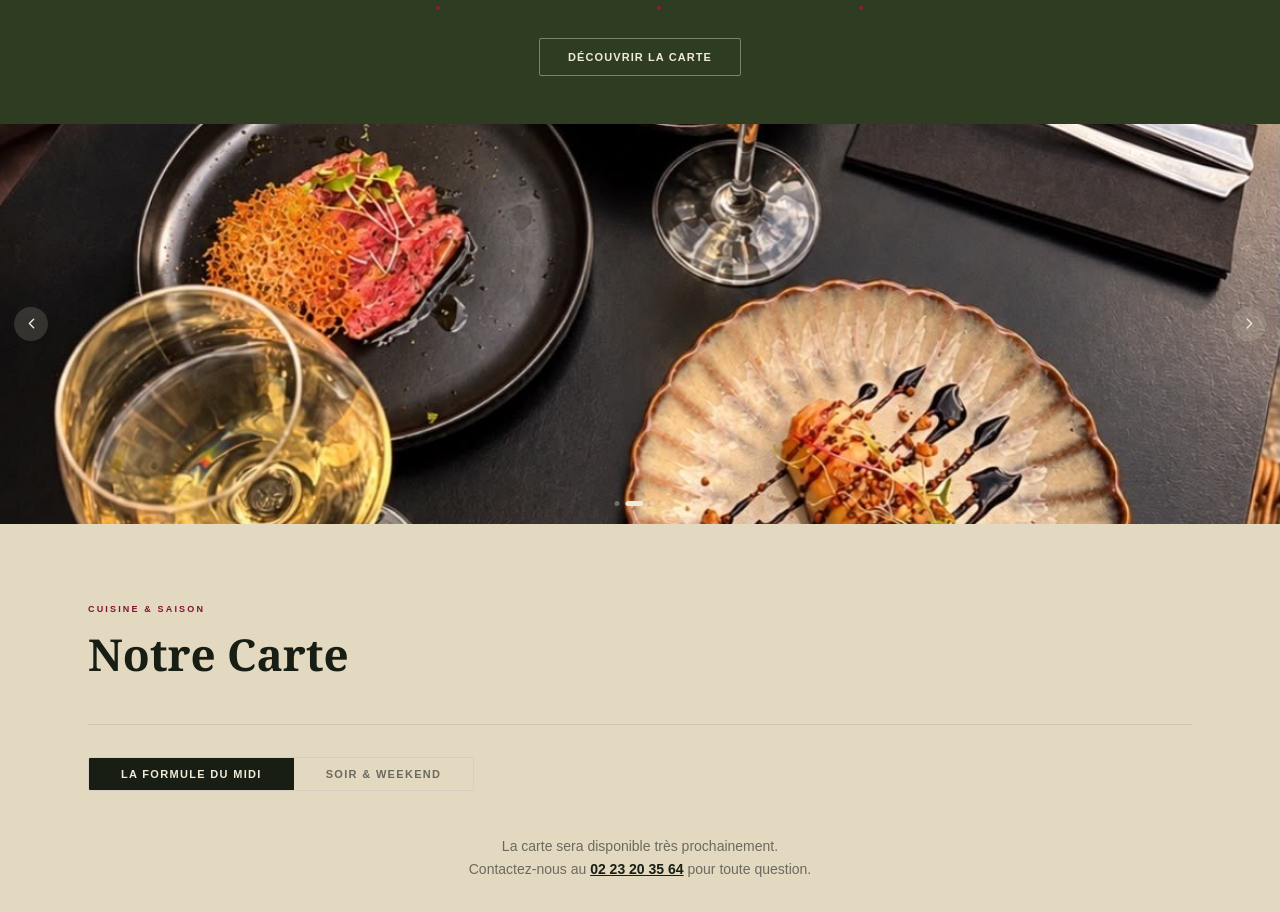
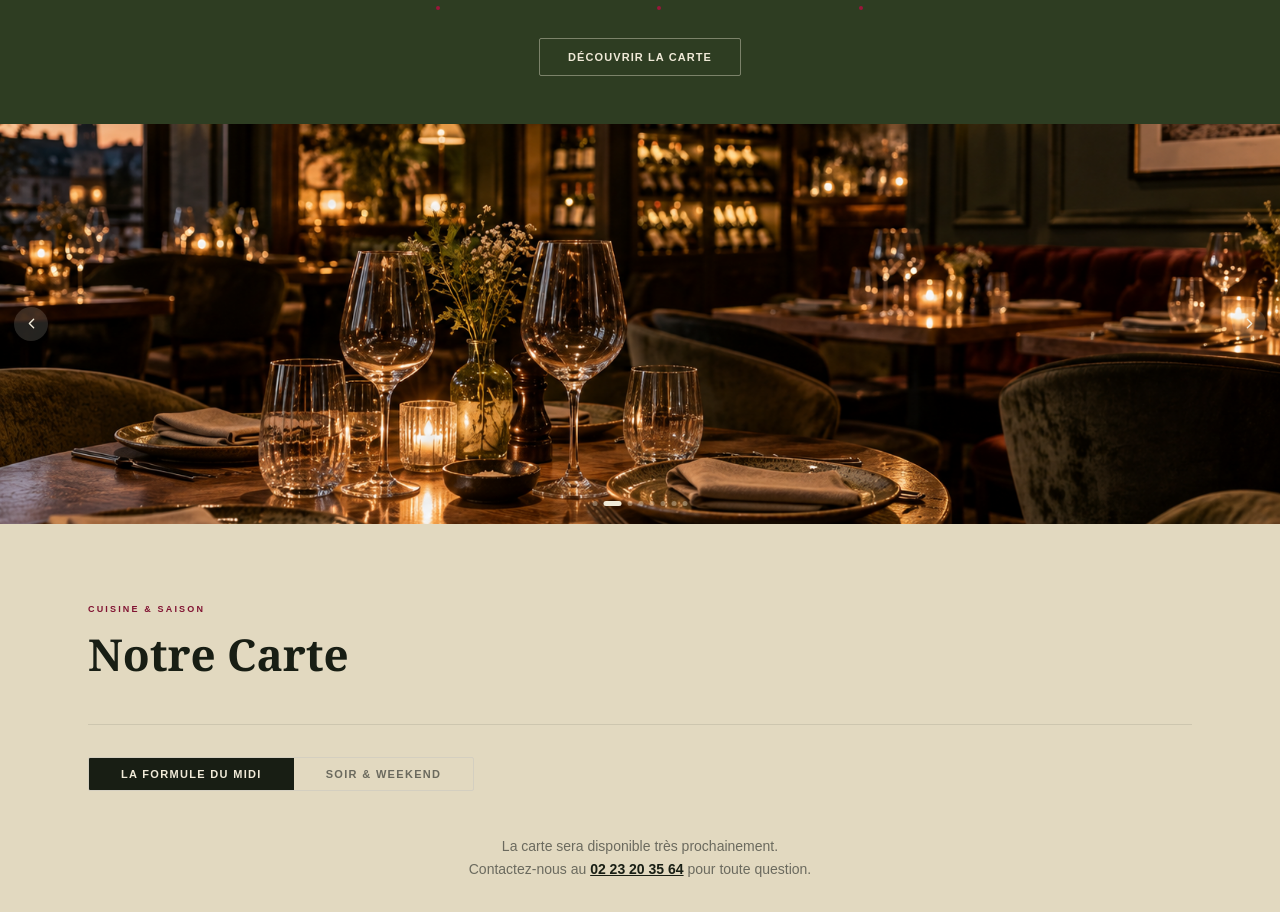
Before and after one commit to Furkks/mamamok-web, a React (Vite) app: page / in a window 1280 px wide. Shown: the part 1240-2152 px from the top of the page. Built offline with nearby package versions, Linux system fonts and the light colour scheme; a web font is replaced by a local one.

Commit message:
Force redeploy mentions legales

```diff
--- a/src/App.jsx
+++ b/src/App.jsx
@@ -74,10 +74,14 @@ const IMG = {
 };
 
 const CAROUSEL_SLIDES = [
-  { img: "/Photo1.JPG", label: "L'Élixir en action" },
-  { img: "/Photo2.JPG",       label: "L'ambiance" },
-  { img: "/Photo3.JPG",         label: "L'ambiance" },
-  { img: "/Photo4.JPG",         label: "Carte des vins" },
+  { img: "/plat-elexir.png", label: "L'Élixir en action",         pos: "center center" },
+  { img: "/salle.png",       label: "L'ambiance",                  pos: "center 30%"   },
+  { img: "/cok.png",         label: "L'ambiance",                  pos: "center center" },
+  { img: IMG.drinks,         label: "Carte des vins",              pos: "center center" },
+  { img: "/photo1.jpg",      label: "La cuisine du chef",          pos: "center 20%"   },
+  { img: "/photo2.jpg",      label: "L'art de la table",           pos: "center center" },
+  { img: "/photo3.jpg",      label: "La carte Mamamok",            pos: "center 25%"   },
+  { img: "/photo4.jpg",      label: "Notre sélection de vins",     pos: "center 40%"   },
 ];
 
 const MENU_IMG_URL_DEFAULT = { midi: null, soir: null };
```
